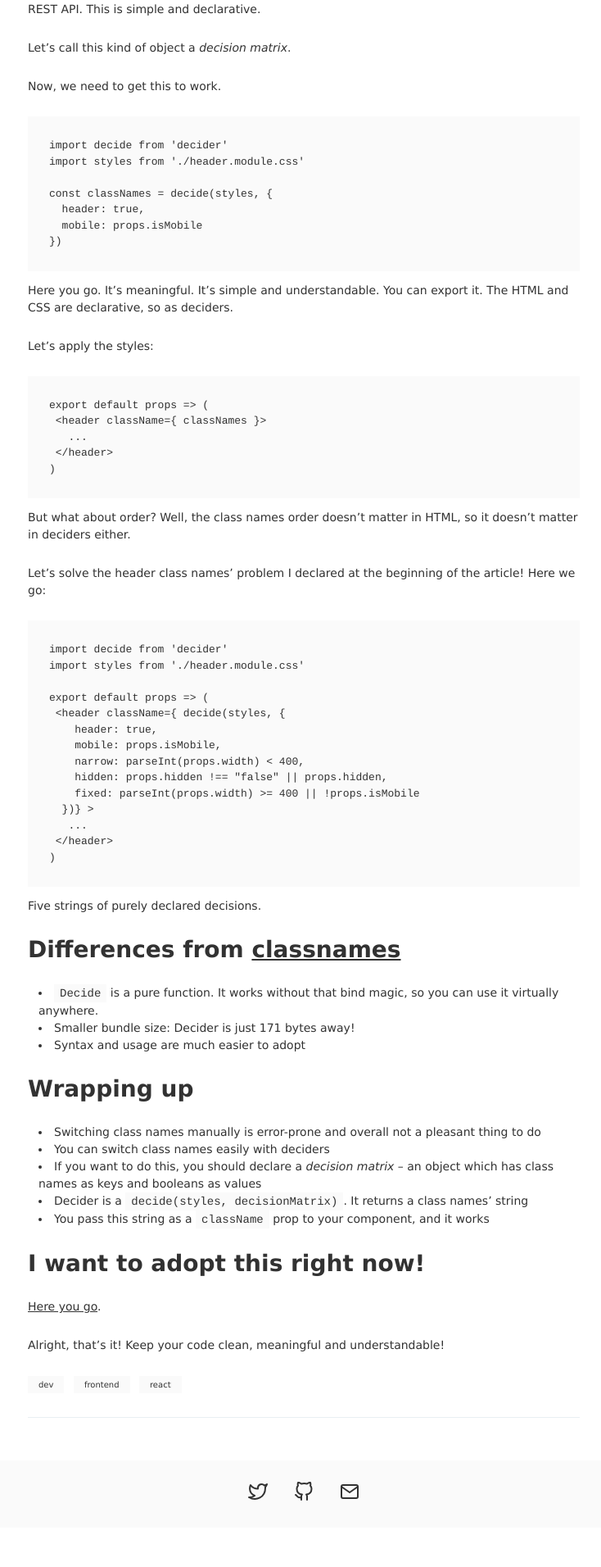
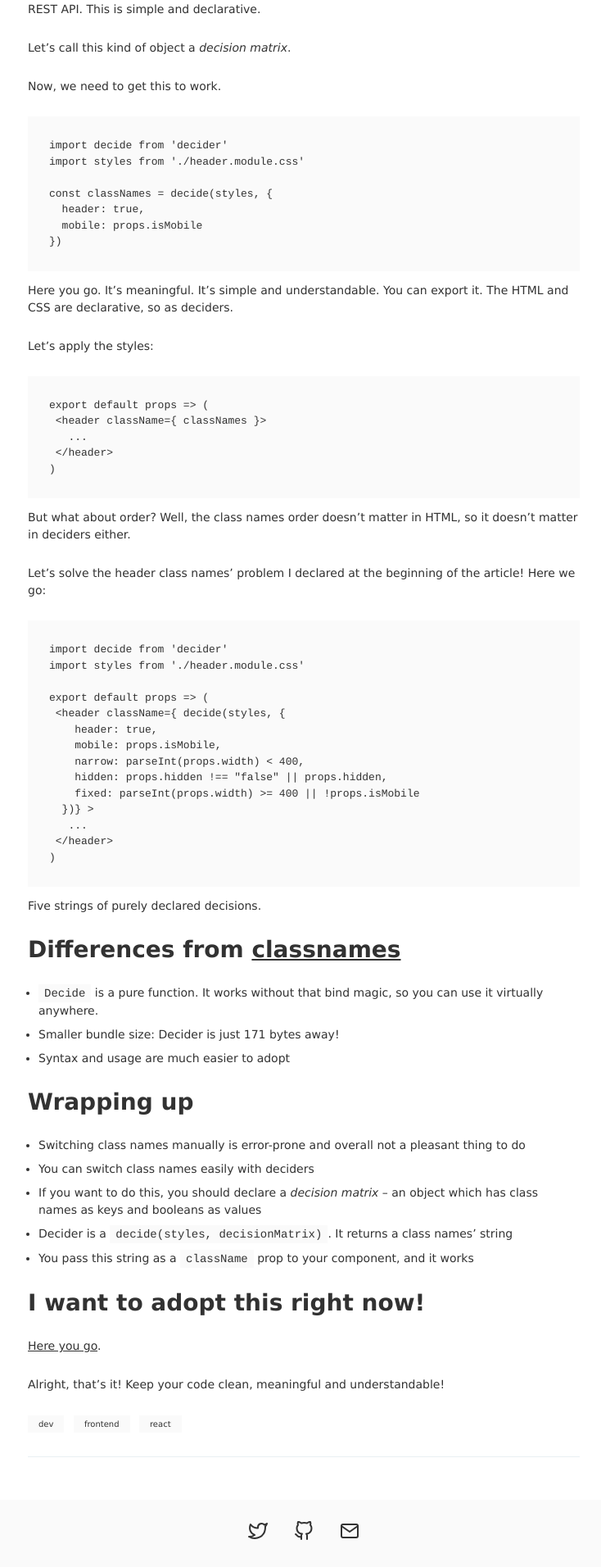
Before and after one commit to miloxeon/blog, a Jekyll site: the page built from _posts/2019-02-13-decider.md, in a window 1280 px wide. Shown: the part 1435-3347 px from the top of the page at 82% size, without its empty margins (269-1003 px from the left). Built offline with Jekyll 4.4.1, drawn with Linux system fonts in a browser that asks for light colours; before the commit the page ends 3299 px from its top, so only the background shows below that.

Commit message:
better lists

```diff
--- a/_sass/components/_content.scss
+++ b/_sass/components/_content.scss
@@ -3,6 +3,14 @@
 \*------------------------------------*/
 
 .c-content {
+	ul {
+		list-style-position: outside;
+	}
+
+	ul li + li {
+		margin-top: 0.5rem;
+	}
+
 	a:not(.c-btn) {
 		text-decoration: underline;
 		text-decoration-skip: ink;
```
Lines whose indentation alone changed are shown as unchanged.
